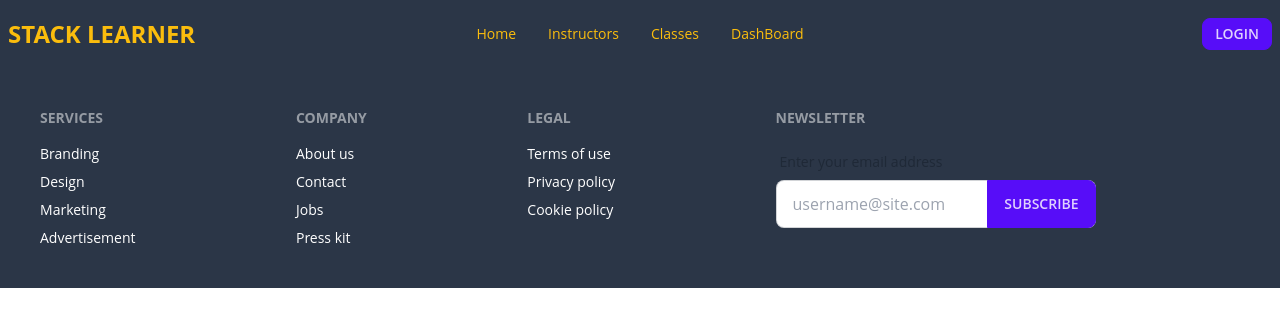
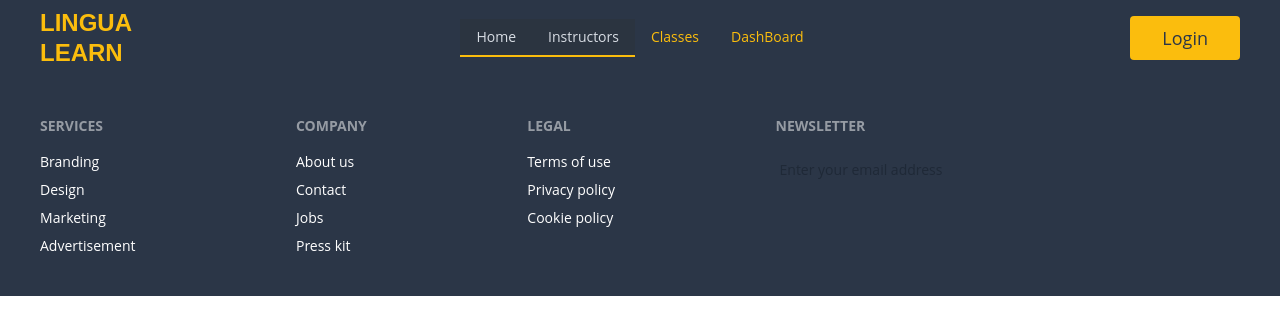
Before and after one commit to Nasim043/lingua-learn-client, a React (Vite) app: page / in a window 1280 px wide. Shown: the top 334 px of the page. Built offline with nearby package versions, Linux system fonts and the light colour scheme; no server answers.

Commit message:
classes page design

```diff
--- /dev/null
+++ b/src/Pages/Classes/Classes.jsx
@@ -0,0 +1,41 @@
+import { useEffect, useState } from "react";
+import useAxiosSecure from "../../hooks/useAxiosSecure";
+
+const Classes = () => {
+    const [classes, setClasses] = useState();
+    const [axiosSecure] = useAxiosSecure();
+    useEffect(() => {
+        axiosSecure.get("classes")
+            .then(res => setClasses(res.data))
+    }, [axiosSecure])
+    console.log(classes);
+    return (
+        <section className="text-gray-600 body-font max-w-7xl mx-auto">
+            <div className="container px-5 py-24 mx-auto">
+                <div className="flex flex-wrap w-full mb-20">
+                    <div className="lg:w-1/2 w-full mb-6 lg:mb-0">
+                        <h1 className="sm:text-3xl text-2xl font-medium title-font mb-2 text-gray-900">Pitchfork Kickstarter Taxidermy</h1>
+                        <div className="h-1 w-20 bg-yellow-500 rounded"></div>
+                    </div>
+                    <p className="lg:w-1/2 w-full leading-relaxed text-gray-500">Whatever cardigan tote bag tumblr hexagon brooklyn asymmetrical gentrify, subway tile poke farm-to-table. Franzen you probably haven't heard of them man bun deep jianbing selfies heirloom prism food truck ugh squid celiac humblebrag.</p>
+                </div>
+                <div className="grid grid-cols-1 md;grid-cols-2 lg:grid-cols-3 gap-8">
+                    {
+                        classes?.map(singleClass =>
+                            <div className="bg-gray-100 p-6 rounded-lg" key={singleClass._id}>
+                                <img className="h-40 rounded w-full object-cover object-center mb-6" src={singleClass.image} alt={singleClass.name} />
+                                <h3 className="tracking-widest text-yellow-500 text-xs font-medium">SUBTITLE</h3>
+                                <h2 className="text-2xl text-gray-900 font-medium title-font mb-4">{singleClass.name}</h2>
+                                <h2 className="text-lg text-myprimary font-medium title-font">{singleClass.instructor_name}</h2>
+                                <h2 className="text-lg text-gray-900 font-medium">${singleClass.price}</h2>
+                                <h2 className="text-lg text-gray-900 font-medium title-font">{singleClass.available_seats} seats available</h2>
+                                <button className="flex mx-auto mt-10 text-mysecondary bg-myprimary border-0 py-2 px-8 focus:outline-none hover:bg-yellow-400 rounded text-lg">Select</button>
+                            </div>)
+                    }
+                </div>
+            </div>
+        </section>
+    );
+};
+
+export default Classes;
--- a/src/Pages/Shared/Footer.jsx
+++ b/src/Pages/Shared/Footer.jsx
@@ -1,7 +1,8 @@
 
 const Footer = () => {
     return (
-        <footer className="footer p-10 bg-mysecondary text-[#ffff]">
+        <>
+            <footer className="footer p-10 bg-mysecondary text-[#ffff]">
             <div>
                 <span className="footer-title">Services</span>
                 <a className="link link-hover">Branding</a>
@@ -28,13 +29,14 @@ const Footer = () => {
                     <label className="label">
                         <span className="label-text">Enter your email address</span>
                     </label>
-                    <div className="relative">
+                    {/* <div className="relative">
                         <input type="text" placeholder="username@site.com" className="input input-bordered w-full pr-16" />
                         <button className="btn btn-primary absolute top-0 right-0 rounded-l-none">Subscribe</button>
-                    </div>
+                    </div> */}
                 </div>
             </div>
         </footer>
+        </>
     );
 };
 
--- a/src/Pages/Shared/Navbar.jsx
+++ b/src/Pages/Shared/Navbar.jsx
@@ -1,5 +1,5 @@
 import { useContext } from "react";
-import { Link, useNavigate } from "react-router-dom";
+import { Link, NavLink, useNavigate } from "react-router-dom";
 import { AuthContext } from "../../Provider/AuthProvider";
 
 const Navbar = () => {
@@ -15,28 +15,33 @@ const Navbar = () => {
     }
 
     const navItems = <>
-        <li><Link to="/">Home</Link></li>
-        <li><Link to="/">Instructors</Link></li>
-        <li><Link to="/">Classes</Link></li>
-        <li><Link to="/dashboard">DashBoard</Link></li>
+        <li><NavLink to="/">Home</NavLink></li>
+        <li><NavLink to="/">Instructors</NavLink></li>
+        <li><NavLink to="/classes">Classes</NavLink></li>
+        <li><NavLink to="/dashboard">DashBoard</NavLink></li>
 
     </>
     return (
         <>
-            <div className="navbar bg-mysecondary">
+            <div className="navbar bg-mysecondary px-4 lg:px-10">
                 <div className="navbar-start">
                     <div className="dropdown">
                         <label tabIndex={0} className="btn btn-ghost lg:hidden">
-                            <svg xmlns="http://www.w3.org/2000/svg" className="h-5 w-5" fill="none" viewBox="0 0 24 24" stroke="currentColor"><path strokeLinecap="round" strokeLinejoin="round" strokeWidth="2" d="M4 6h16M4 12h8m-8 6h16" /></svg>
+                            <svg xmlns="http://www.w3.org/2000/svg" className="h-5 w-5" fill="#fbbd0d" viewBox="0 0 24 24" stroke="currentColor"><path strokeLinecap="round" strokeLinejoin="round" strokeWidth="2" d="M4 6h16M4 12h8m-8 6h16" /></svg>
                         </label>
-                        <ul tabIndex={0} className="menu menu-sm dropdown-content mt-3 p-2 shadow bg-base-100 rounded-box w-52">
+                        <ul tabIndex={0} className="my-menu menu menu-sm dropdown-content mt-3 p-2 shadow bg-mysecondary rounded-box w-52 opacity-50">
                             {navItems}
                         </ul>
                     </div>
-                    <Link className="uppercase text-2xl font-bold text-myprimary">Stack Learner</Link>
+                    <Link className="uppercase text-2xl font-extrabold text-myprimary font-my-font">
+                        <div className="flex flex-col leading-tight">
+                            <span>Lingua</span>
+                            <span>Learn</span>
+                        </div>
+                    </Link>
                 </div>
                 <div className="navbar-center hidden lg:flex">
-                    <ul className="menu menu-horizontal px-1 text-myprimary">
+                    <ul className="my-menu menu menu-horizontal px-1 text-myprimary">
                         {navItems}
                     </ul>
                 </div>
@@ -44,11 +49,13 @@ const Navbar = () => {
                     <div className="flex items-center">
                         {
                             user ? <>
-                                <img src={user?.photoURL} className="w-10 rounded-full" />
-                                <button onClick={handleLogOut} className="btn btn-primary btn-sm">Logout</button>
+                                <button onClick={handleLogOut} className="flex mx-auto text-mysecondary bg-myprimary border-0 py-1 px-3 focus:outline-none hover:bg-yellow-400 rounded">Logout</button>
+                                <img src={user?.photoURL} className="w-10 rounded-full ml-1" />
                             </> :
                                 <>
-                                    <Link to="login"><button className="btn btn-primary btn-sm">Login</button></Link>
+                                    <Link to="login">
+                                        <button className="flex mx-auto text-mysecondary bg-myprimary border-0 py-2 px-8 focus:outline-none hover:bg-yellow-400 rounded text-lg">Login</button>
+                                    </Link>
                                 </>
                         }
                     </div>
--- a/src/Routes/Router.jsx
+++ b/src/Routes/Router.jsx
@@ -6,6 +6,7 @@ import Dashboard from "../Layout/Dashboard";
 import AdminClasses from "../Pages/Dashboard/Admin/AdminClasses";
 import AdminUsers from "../Pages/Dashboard/Admin/AdminUsers";
 import ErrorPage from "../Pages/Error/ErrorPage";
+import Classes from "../Pages/Classes/Classes";
 import InstructorAddClass from "../Pages/Dashboard/Instructors/InstructorAddClass";
 import InstructorManageClass from "../Pages/Dashboard/Instructors/InstructorManageClass";
 import StudentSelectedClass from "../Pages/Dashboard/Student/StudentSelectedClass";
@@ -24,6 +25,10 @@ const router = createBrowserRouter([
       {
         path: "signup",
         element: <SignUp></SignUp>
+      },
+      {
+        path: "classes",
+        element: <Classes></Classes>
       }
     ]
   },
--- a/src/hooks/useUserRoles.jsx
+++ b/src/hooks/useUserRoles.jsx
@@ -6,7 +6,7 @@ import { AuthContext } from "../Provider/AuthProvider";
 const useUserRoles = () => {
     const { user, loading } = useContext(AuthContext)
     const [axiosSecure] = useAxiosSecure();
-    const { data, isLoading } = useQuery({
+    const { data } = useQuery({
         queryKey: ['userRole', user?.role],
         enabled: !loading,
         queryFn: fetchUserRole
--- a/src/index.css
+++ b/src/index.css
@@ -14,7 +14,23 @@
   }
   .drawer-side a:hover{
     color: #fbbd0d;
+    border: 2px solid #fbbd0d;
   }
   .drawer-side a.active{
     color: #fbbd0d;
+    border: 2px solid #fbbd0d;
   }
+  .my-menu a{
+    color: #fbbd0d;
+    border-radius: 0;
+  }
+  .my-menu a:hover{
+    color: #fbbd0d;
+    border-bottom: 2px solid #fbbd0d;
+    border-radius: 0;
+  }
+  .my-menu a.active{
+    color: #fbbd0d;
+    border-bottom: 2px solid #fbbd0d;
+    border-radius: 0;
+  }
--- a/tailwind.config.js
+++ b/tailwind.config.js
@@ -7,7 +7,8 @@ export default {
   theme: {
     extend: {
       fontFamily: {
-        custom: ['Boing', 'Noto', '"Noto Sans JP"', '"Noto Sans KR"', '"Noto Sans SC"', '"Open Sans"', 'sans-serif'],
+        'custom': ['Boing', 'Noto', '"Noto Sans JP"', '"Noto Sans KR"', '"Noto Sans SC"', '"Open Sans"', 'sans-serif'],
+        'my-font': ['Poppins', 'sans-serif'],
       },
       colors: {
         'myprimary': '#fbbd0d',
```
